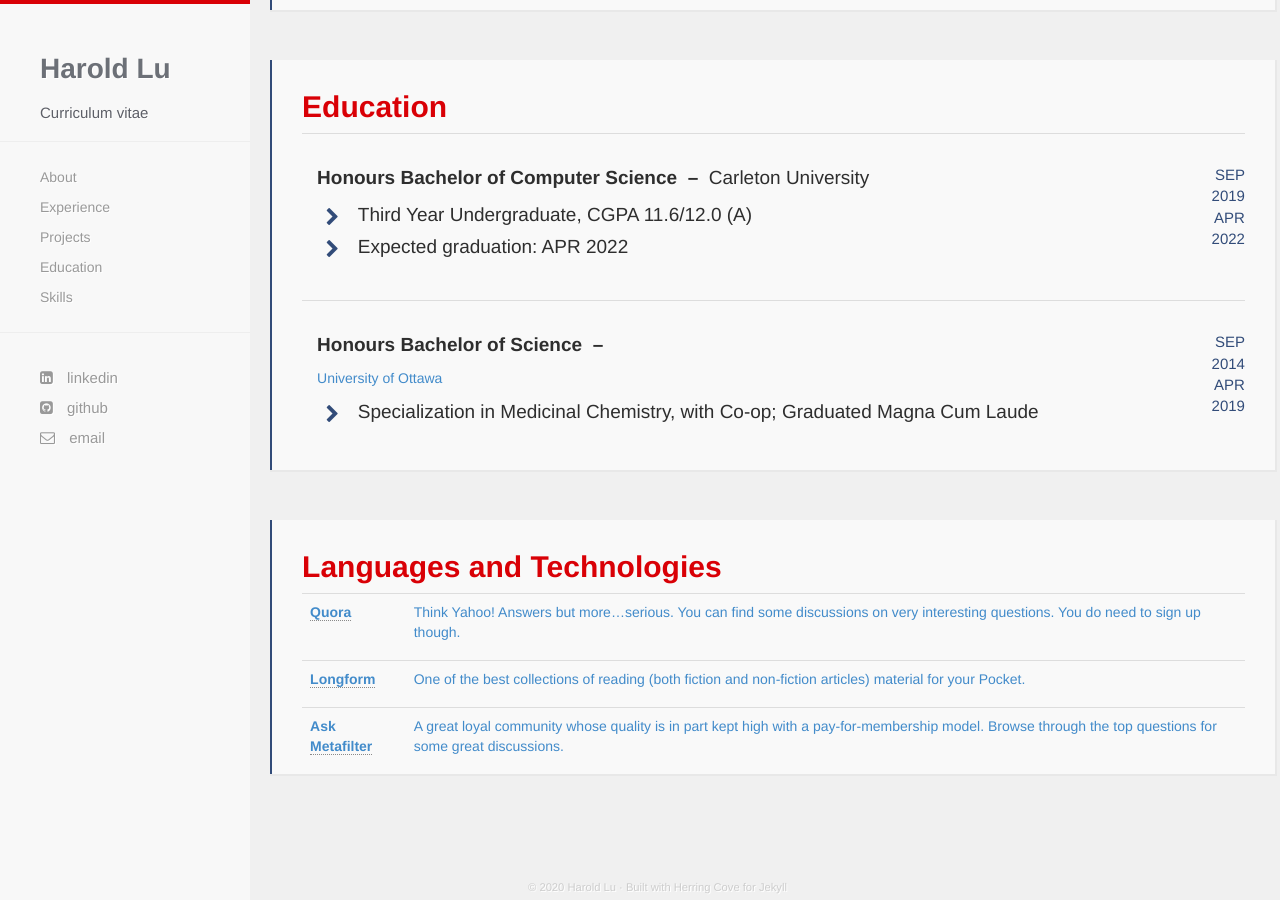
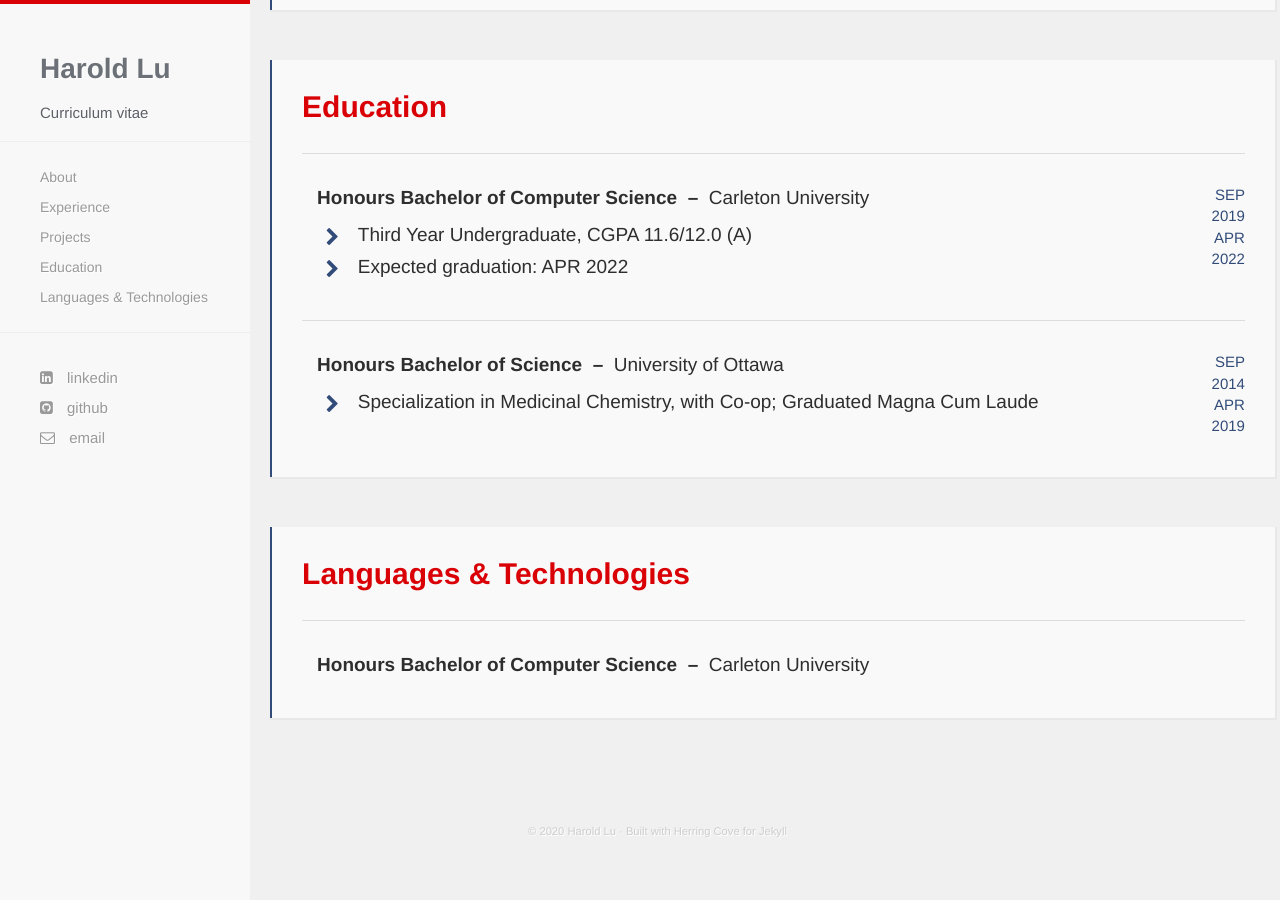
Before and after one commit to harold-lu/harold-lu.github.io, a Jekyll site: the page built from index.html, in a window 1280 px wide and 900 px high, scrolled down 2760 px. Built offline with Jekyll 4.4.1, drawn with Linux system fonts in a browser that asks for light colours; nearby versions of some CDN libraries; some web fonts are replaced; after the commit the page ends 3604 px from its top, so only the background shows below that.

```diff
--- a/_includes/navigation.html
+++ b/_includes/navigation.html
@@ -15,7 +15,7 @@
       <li><a href="{{ site.baseurl }}/#experience">Experience</a></li>
       <li><a href="{{ site.baseurl }}/#projects">Projects</a></li>
       <li><a href="{{ site.baseurl }}/#education">Education</a></li>
-	  <li><a href="{{ site.baseurl }}/#skills">Skills</a></li>
+	  <li><a href="{{ site.baseurl }}/#lang">Languages & Technologies</a></li>
       </ul>
     </div><!--/.nav-collapse -->
   </div>
@@ -30,7 +30,7 @@
     <li><a href="{{ site.baseurl }}/#experience">Experience</a></li>
     <li><a href="{{ site.baseurl }}/#projects">Projects</a></li>
     <li><a href="{{ site.baseurl }}/#education">Education</a></li>
-	<li><a href="{{ site.baseurl }}/#skills">Skills</a></li>
+	<li><a href="{{ site.baseurl }}/#lang">Languages & Technologies</a></li>
     <hr />
     <div id="social-wrapper">
       <li> <a href="{{ site.linkedin }}"><i class="fa fa-linkedin-square"></i> linkedin</a> </li>
--- a/index.html
+++ b/index.html
@@ -146,11 +146,12 @@
     <div id="article"class="content">
       <a name="education">
       <h2>Education</h2>
+	  <br>
       <table class="table table-condensed" style="width:100%">
         <tbody>
           <tr>
             <td style="width:92.5%;padding:30px 15px 30px 15px">
-              <p style="color:#2e2e2e;font-size:19px;font-weight:600">Honours Bachelor of Computer Science &nbsp;&ndash;&nbsp; <span style="font-weight:400">Carleton University</span></p>
+              <p style="color:#2e2e2e;font-size:19px;font-weight:600">Honours Bachelor of Computer Science &nbsp;&ndash;&nbsp; <span style="font-weight:450">Carleton University</span></p>
 			  <ul  class="fa-ul" style="font-size:19px;font-weight:450;color:#2e2e2e;padding:0px">
 				<li style="padding-bottom:5px"><span class="fa-li"><i class="fa fa-chevron-right" style="padding-right:10px;color:#324C79"></i></span> Third Year Undergraduate, CGPA 11.6/12.0 (A)</a></li>
 				<li><span class="fa-li"><i class="fa fa-chevron-right" style="padding-right:10px;color:#324C79"></i></span> Expected graduation: APR 2022</li>
@@ -162,7 +163,7 @@
           </tr>
           <tr>
             <td style="width:92.5%;padding:30px 15px 30px 15px">
-              <p style="color:#2e2e2e;font-size:19px;font-weight:600">Honours Bachelor of Science &nbsp;&ndash;&nbsp; <p style="font-weight:400">University of Ottawa</p></p>
+              <p style="color:#2e2e2e;font-size:19px;font-weight:600">Honours Bachelor of Science &nbsp;&ndash;&nbsp; <span style="font-weight:450">University of Ottawa</span></p>
 			  <ul  class="fa-ul" style="font-size:19px;font-weight:450;color:#2e2e2e;padding:0px">
 			    <li style="padding-bottom:5px"><span class="fa-li"><i class="fa fa-chevron-right" style="padding-right:10px;color:#324C79"></i></span> Specialization in Medicinal Chemistry, with Co-op; Graduated Magna Cum Laude</li>
 			  </ul>
@@ -177,33 +178,20 @@
 	<br>
 
     <div id="article"class="content">
-      <a name="misc">
-      <h2>Languages and Technologies</h2>
-      <table class="table table-hover ">
+      <a name="lang">
+      <h2>Languages & Technologies</h2>
+	  <br>
+      <table class="table table-condensed" style="width:100%">
         <tbody>
           <tr>
-            <td valign="top" class="td1">
-              <p class="p2"><span class="s1"><a href="http://www.quora.com"><b>Quora</b></a></span></p>
-            </td>
-            <td valign="top" class="td2">
-              <p class="p2"><span class="s2">Think Yahoo! Answers but more…serious. You can find some discussions on very interesting questions. You do need to sign up though.<span class="Apple-converted-space"> </span></span></p>
-            </td>
-          </tr>
-          <tr>
-            <td valign="top" class="td3">
-              <p class="p2"><span class="s1"><a href="http://longform.org"><b>Longform</b></a></span></p>
-            </td>
-            <td valign="top" class="td4">
-              <p class="p2"><span class="s2">One of the best collections of reading (both fiction and non-fiction articles) material for your Pocket.<span class="Apple-converted-space"> </span></span></p>
-            </td>
-          </tr>
-          <tr>
-            <td valign="top" class="td5">
-              <p class="p2"><span class="s2"><b>Ask </b><a href="http://ask.metafilter.com"><span class="s1"><b>Metafilter</b></span></a></span></p>
-            </td>
-            <td valign="top" class="td6">
-              <p class="p2"><span class="s2">A great loyal community whose quality is in part kept high with a pay-for-membership model. Browse through the top questions for some great discussions.<span class="Apple-converted-space"> </span></span></p>
-            </td>
+            <td style="padding:30px 15px 30px 15px">
+              <p style="color:#2e2e2e;font-size:19px;font-weight:600">Honours Bachelor of Computer Science &nbsp;&ndash;&nbsp; <span style="font-weight:450">Carleton University</span></p>
+<!--			  <ul  class="fa-ul" style="font-size:19px;font-weight:450;color:#2e2e2e;padding:0px">
+				<li style="padding-bottom:5px"><span class="fa-li"><i class="fa fa-chevron-right" style="padding-right:10px;color:#324C79"></i></span> Third Year Undergraduate, CGPA 11.6/12.0 (A)</a></li>
+				<li><span class="fa-li"><i class="fa fa-chevron-right" style="padding-right:10px;color:#324C79"></i></span> Expected graduation: APR 2022</li>
+			  </ul>
+-->
+			</td>
           </tr>
         </tbody>
       </table>
```
